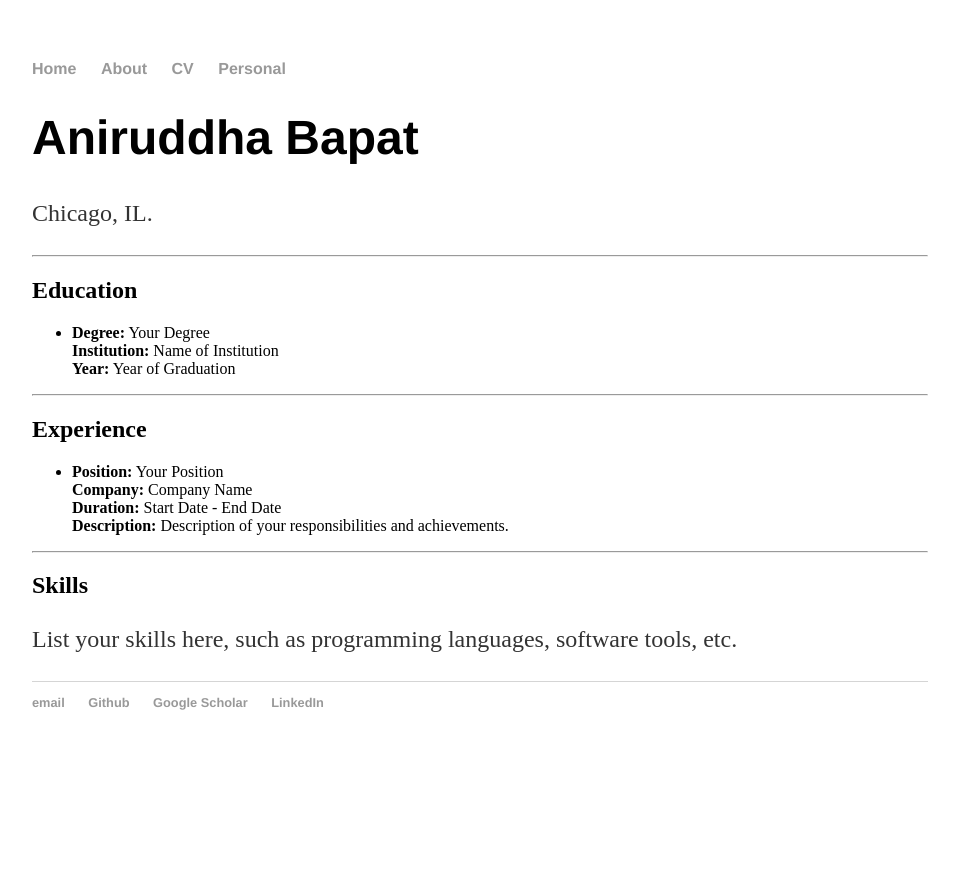
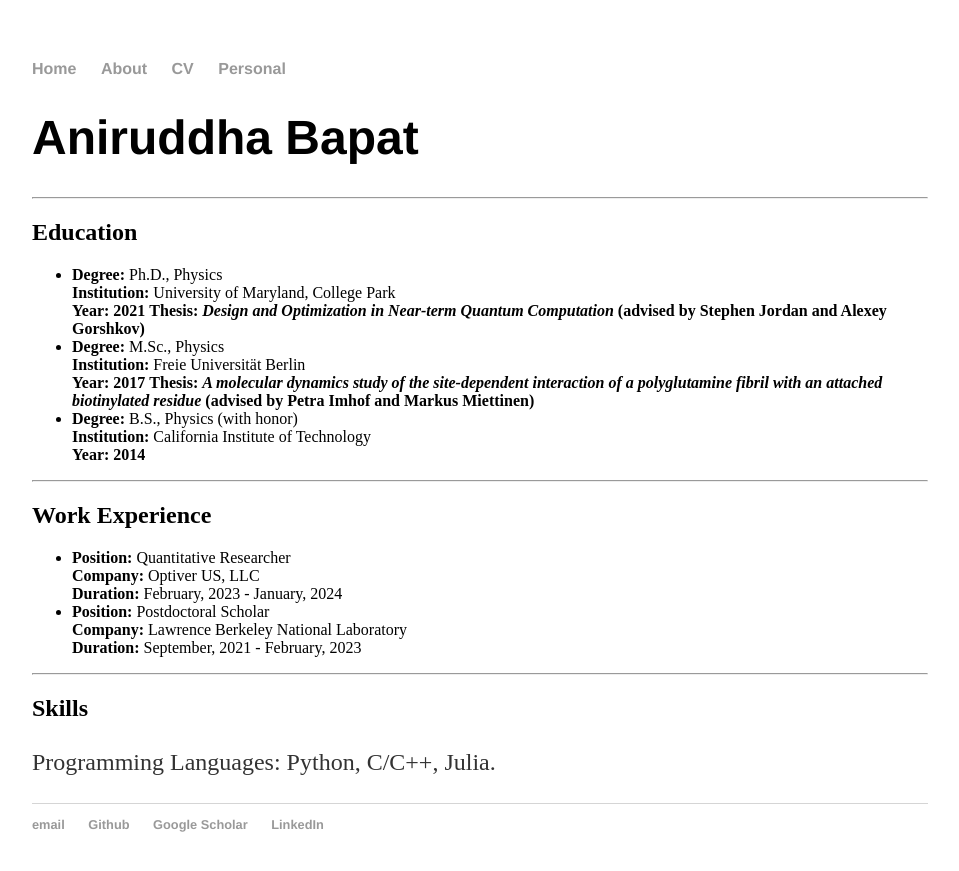
Before and after one commit to qurist/qurist.github.io, a Jekyll site: the page built from cv/index.html, in a window 1280 px wide. Shown: the top 871 px of the page, without its empty margins (160-1119 px from the left). Built offline with Jekyll 4.4.1, drawn with Linux system fonts in a browser that asks for light colours.

Commit message:
minimum viable cv

```diff
--- a/cv/index.html
+++ b/cv/index.html
@@ -6,7 +6,6 @@ title: Curriculum Vitae
 <div class="container">
     <header>
         <h1>Aniruddha Bapat</h1>
-        <p>Chicago, IL.</p>
     </header>
 
     <hr>
@@ -15,25 +14,46 @@ title: Curriculum Vitae
         <h2>Education</h2>
         <ul>
             <li>
-                <strong>Degree:</strong> Your Degree<br>
-                <strong>Institution:</strong> Name of Institution<br>
-                <strong>Year:</strong> Year of Graduation
+                <strong>Degree:</strong> Ph.D., Physics<br>
+                <strong>Institution:</strong> University of Maryland, College Park<br>
+                <strong>Year: 2021</strong>
+                <strong>Thesis: <em>Design and Optimization in Near-term Quantum Computation</em>
+                    (advised by Stephen Jordan and Alexey Gorshkov)</strong>
             </li>
-            <!-- Add more education entries if needed -->
+            <li>
+                <strong>Degree:</strong> M.Sc., Physics<br>
+                <strong>Institution:</strong> Freie Universit&auml;t Berlin<br>
+                <strong>Year: 2017</strong>
+                <strong>Thesis: <em>A molecular dynamics study of the site-dependent interaction of a polyglutamine fibril with
+                    an attached biotinylated residue</em>
+                    (advised by Petra Imhof and Markus Miettinen)</strong>
+            </li>
+            <li>
+                <strong>Degree:</strong> B.S., Physics (with honor)<br>
+                <strong>Institution:</strong> California Institute of Technology<br>
+                <strong>Year: 2014</strong>
+            </li>
         </ul>
     </section>
 
     <hr>
 
     <section class="section">
-        <h2>Experience</h2>
+        <h2>Work Experience</h2>
         <ul>
             <li>
-                <strong>Position:</strong> Your Position<br>
-                <strong>Company:</strong> Company Name<br>
-                <strong>Duration:</strong> Start Date - End Date<br>
-                <strong>Description:</strong> Description of your responsibilities and achievements.
-            </li>
+                <strong>Position:</strong> Quantitative Researcher<br>
+                <strong>Company:</strong> Optiver US, LLC<br>
+                <strong>Duration:</strong> February, 2023 - January, 2024<br>
+                <!-- <strong>Description:</strong> Description of your responsibilities and achievements.
+            </li> -->
+            <!-- Add more experience entries if needed -->
+            <li>
+                <strong>Position:</strong> Postdoctoral Scholar<br>
+                <strong>Company:</strong> Lawrence Berkeley National Laboratory<br>
+                <strong>Duration:</strong> September, 2021 - February, 2023<br>
+                <!-- <strong>Description:</strong> Description of your responsibilities and achievements.
+            </li> -->
             <!-- Add more experience entries if needed -->
         </ul>
     </section>
@@ -42,6 +62,6 @@ title: Curriculum Vitae
 
     <section class="section">
         <h2>Skills</h2>
-        <p>List your skills here, such as programming languages, software tools, etc.</p>
+        <p>Programming Languages: Python, C/C++, Julia.</p>
     </section>
 </div>
```
